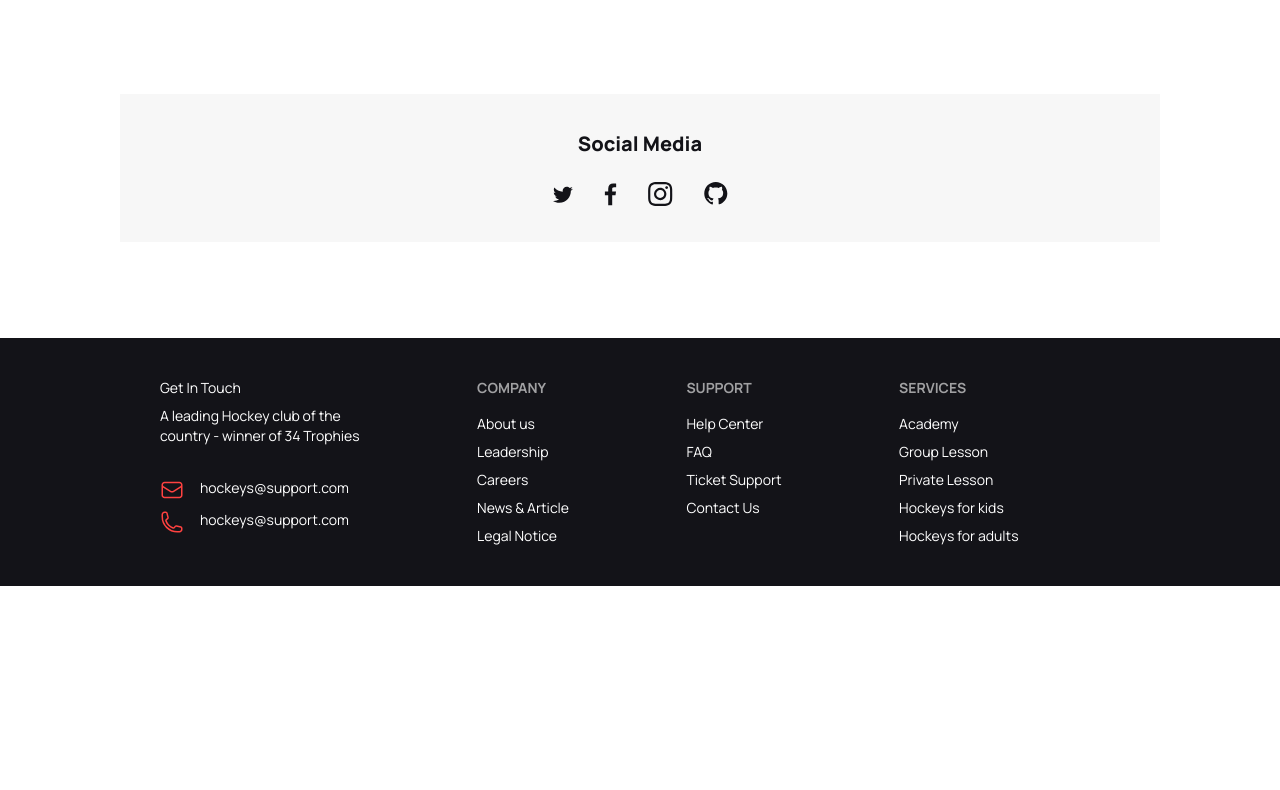
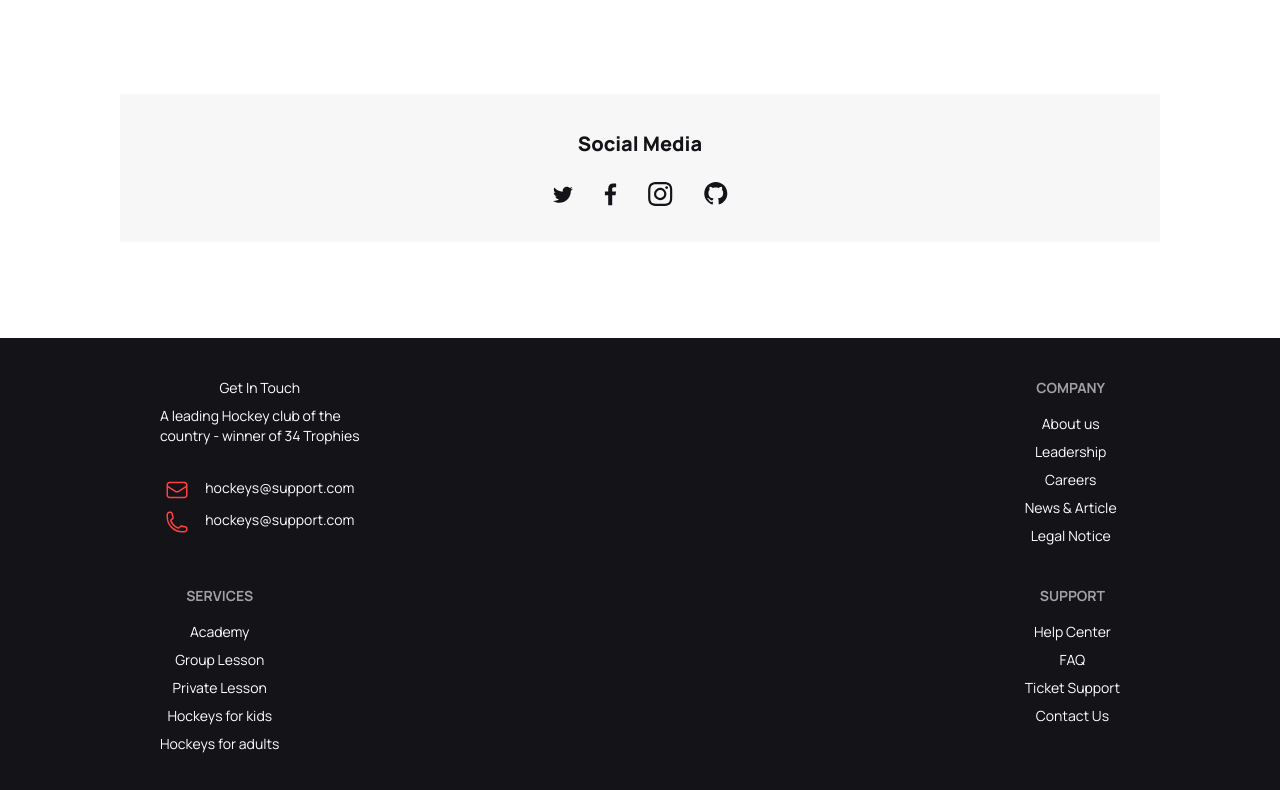
Before and after one commit to rafhan59/b9a3-1520, a plain HTML site: page index.html in a window 1280 px wide. Shown: the part 5291-6081 px from the top of the page. Before the commit the page ends 5877 px from the top, so only its background shows below. Drawn offline with nearby package versions, Linux system fonts and the light colour scheme.

Commit message:
Footer Balanced

```diff
--- a/index.html
+++ b/index.html
@@ -845,9 +845,9 @@
     </main>
 
     <footer class="bg-[#131318] md:mt-24">
-      <div class="footer p-10 text-base-content text-white w-[81.25%] mx-auto">
-        <aside>
-          <h1>Get In Touch</h1>
+      <div class="footer p-10 text-base-content text-white w-[81.25%] mx-auto grid grid-cols-2 ">
+        <aside class="col-span-full place-items-center">
+          <h1 class="">Get In Touch</h1>
           <p>A leading Hockey club of the <br> country - winner of 34 Trophies</p>
           <div class="flex  pt-6">
             <svg xmlns="http://www.w3.org/2000/svg" width="24" height="24" viewBox="0 0 24 24" fill="none">
@@ -862,7 +862,7 @@
               <p class="ml-4">hockeys@support.com</p>
           </div>
         </aside>
-        <nav>
+        <nav class="place-items-center">
           <header class="footer-title">Company</header>
           <a class="link link-hover">About us</a>
           <a class="link link-hover">Leadership</a>
@@ -870,7 +870,7 @@
           <a class="link link-hover">News & Article</a>
           <a class="link link-hover">Legal Notice</a>
         </nav>
-        <nav>
+        <nav class="place-items-center">
           <header class="footer-title">Support</header>
           <a class="link link-hover">Help Center</a>
           <a class="link link-hover">FAQ</a>
@@ -878,7 +878,7 @@
           <a class="link link-hover">Contact Us</a>
         </nav>
 
-        <nav>
+        <nav class="col-span-full place-items-center">
           <header class="footer-title">Services</header>
           <a class="link link-hover">Academy</a>
           <a class="link link-hover">Group Lesson</a>
```
